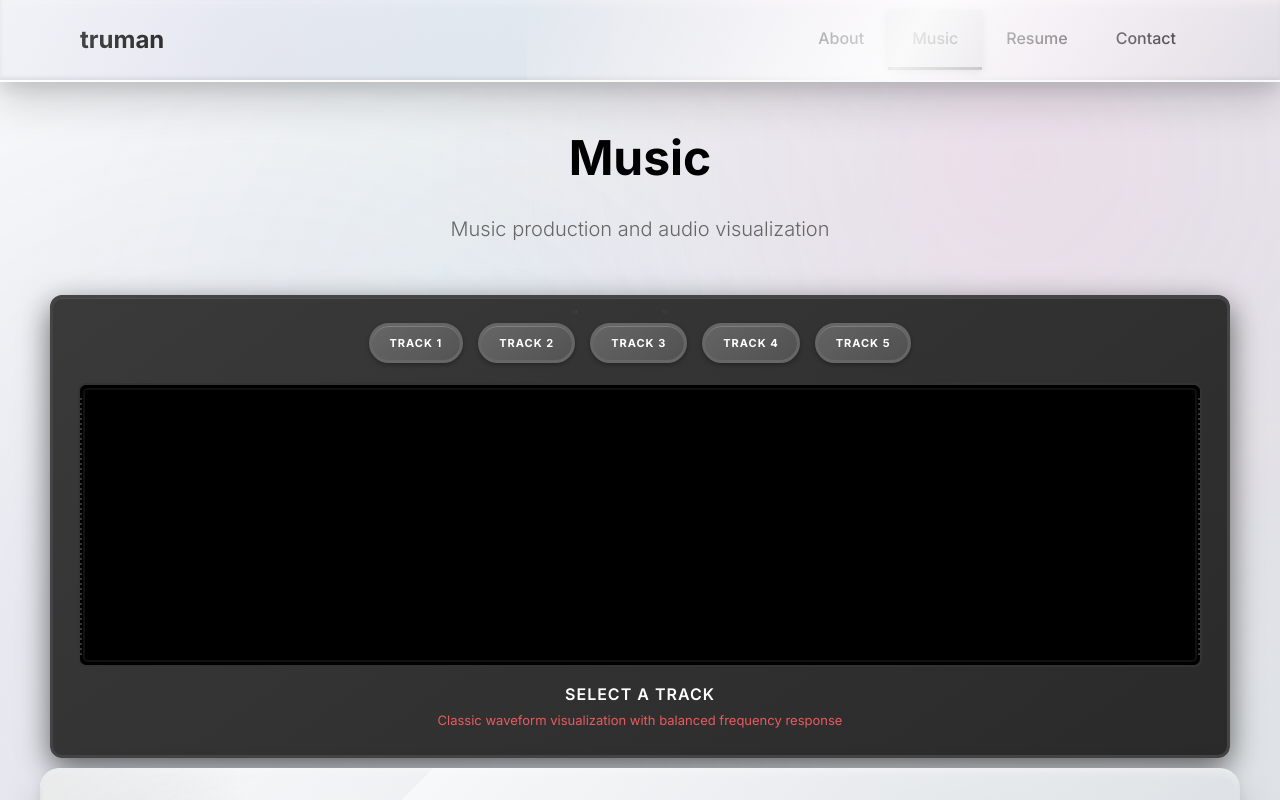
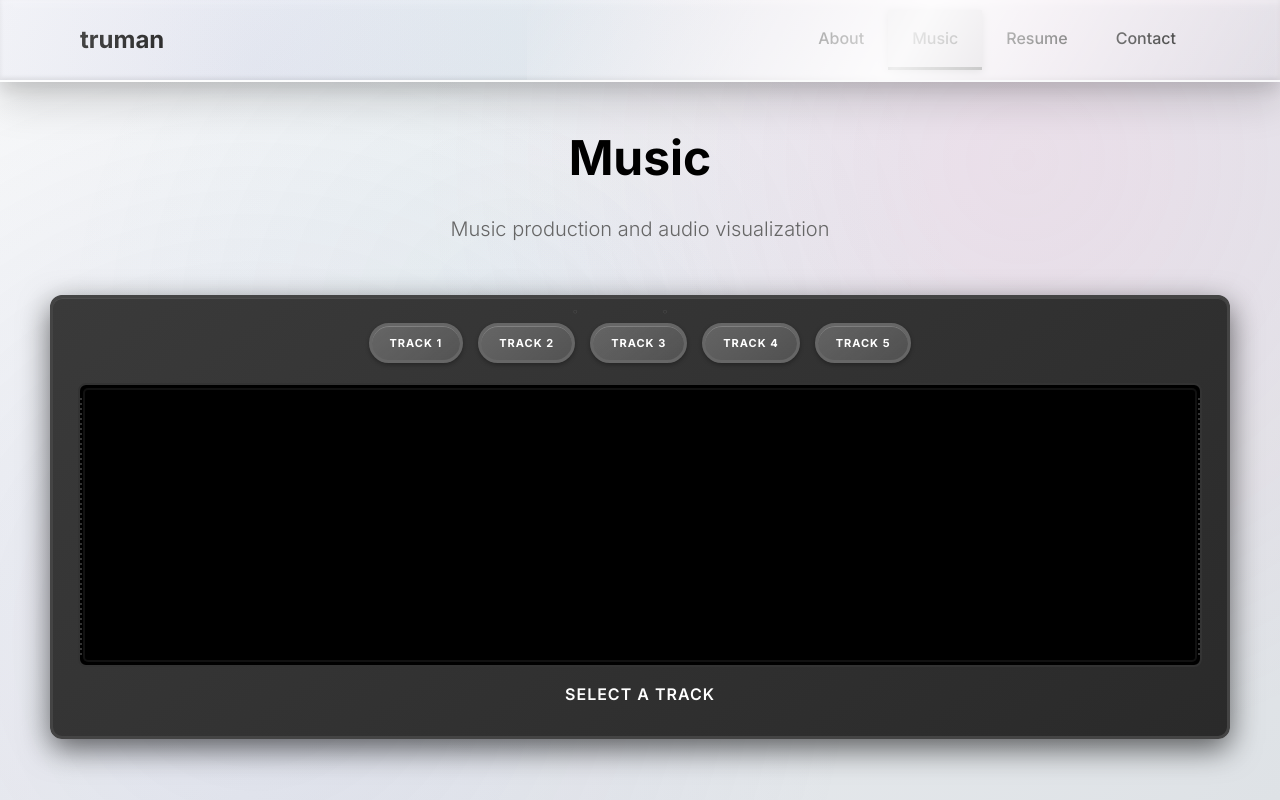
Before and after one commit to maxwharris/tgaynes-portfolio, a React (Create React App) app: page /music in a window 1280 px wide. Shown: the top 800 px of the page. Built offline with nearby package versions, Linux system fonts and the light colour scheme.

Commit message:
Music page fixes

```diff
--- a/src/App.css
+++ b/src/App.css
@@ -112,16 +112,7 @@
   transition: opacity 0.2s ease;
 }
 
-.track-button:hover {
-  transform: translateY(-2px);
-  box-shadow:
-    0 6px 12px rgba(0, 0, 0, 0.4),
-    inset 0 1px 0 rgba(255, 255, 255, 0.3);
-}
 
-.track-button:hover::before {
-  opacity: 1;
-}
 
 .track-button.active {
   box-shadow:
--- a/src/components/AudioVisualizer.jsx
+++ b/src/components/AudioVisualizer.jsx
@@ -294,7 +294,7 @@ export default function AudioVisualizer({
     }
   }, [config.volume, config.fftSize, config.smoothing]);
 
-  // Handle track button clicks - toggle play/pause for current track
+  // Handle track button clicks - play on first press, toggle for current track
   const handleTrackClick = async (index) => {
     if (currentTrackIndex === index) {
       // Clicking the same track - toggle play/pause
@@ -304,11 +304,13 @@ export default function AudioVisualizer({
         await play();
       }
     } else {
-      // Changing to a different track
+      // Changing to a different track - stop current and play new track
       if (isPlaying) {
         pause();
       }
       onTrackChange && onTrackChange(index);
+      // Start playing the new track immediately
+      setTimeout(() => play(), 100);
     }
   };
 
@@ -363,33 +365,8 @@ export default function AudioVisualizer({
 
         {/* Track Info */}
         <div className="cassette-info">
-          <div className="track-name" style={{ fontFamily: "'Inter', -apple-system, BlinkMacSystemFont, 'Segoe UI', 'Roboto', 'Oxygen', 'Ubuntu', 'Cantarell', 'Fira Sans', 'Droid Sans', 'Helvetica Neue', sans-serif" }}>{currentTrack.name}</div>
-          <div className="track-description">
-            {currentTrack.preset === 'electronic' && (
-              <span style={{ color: currentPalette[1], fontFamily: "'Inter', -apple-system, BlinkMacSystemFont, 'Segoe UI', 'Roboto', 'Oxygen', 'Ubuntu', 'Cantarell', 'Fira Sans', 'Droid Sans', 'Helvetica Neue', sans-serif" }}>
-                Neon dreams and digital pulses create an immersive electronic soundscape
-              </span>
-            )}
-            {currentTrack.preset === 'ambient' && (
-              <span style={{ color: currentPalette[1], fontFamily: "'Inter', -apple-system, BlinkMacSystemFont, 'Segoe UI', 'Roboto', 'Oxygen', 'Ubuntu', 'Cantarell', 'Fira Sans', 'Droid Sans', 'Helvetica Neue', sans-serif" }}>
-                Ethereal atmospheres and gentle textures for deep contemplation
-              </span>
-            )}
-            {currentTrack.preset === 'pop' && (
-              <span style={{ color: currentPalette[1], fontFamily: "'Inter', -apple-system, BlinkMacSystemFont, 'Segoe UI', 'Roboto', 'Oxygen', 'Ubuntu', 'Cantarell', 'Fira Sans', 'Droid Sans', 'Helvetica Neue', sans-serif" }}>
-                Catchy melodies and upbeat rhythms that get stuck in your head
-              </span>
-            )}
-            {currentTrack.preset === 'rock' && (
-              <span style={{ color: currentPalette[1], fontFamily: "'Inter', -apple-system, BlinkMacSystemFont, 'Segoe UI', 'Roboto', 'Oxygen', 'Ubuntu', 'Cantarell', 'Fira Sans', 'Droid Sans', 'Helvetica Neue', sans-serif" }}>
-                Raw energy and powerful riffs that drive the soul
-              </span>
-            )}
-            {currentTrack.preset === 'default' && (
-              <span style={{ color: currentPalette[1], fontFamily: "'Inter', -apple-system, BlinkMacSystemFont, 'Segoe UI', 'Roboto', 'Oxygen', 'Ubuntu', 'Cantarell', 'Fira Sans', 'Droid Sans', 'Helvetica Neue', sans-serif" }}>
-                Classic waveform visualization with balanced frequency response
-              </span>
-            )}
+          <div className="track-name" style={{ fontFamily: "'Inter', -apple-system, BlinkMacSystemFont, 'Segoe UI', 'Roboto', 'Oxygen', 'Ubuntu', 'Cantarell', 'Fira Sans', 'Droid Sans', 'Helvetica Neue', sans-serif" }}>
+            {isPlaying ? `NOW PLAYING: ${currentTrack.name}` : currentTrack.name}
           </div>
         </div>
       </div>
--- a/src/index.css
+++ b/src/index.css
@@ -490,30 +490,7 @@ html {
     0 -2px 4px rgba(0, 0, 0, 0.1) inset;
 }
 
-/* Hover state with enhanced reflection */
-.card:hover {
-  transform: translateY(-8px) scale(1.02) perspective(1000px) rotateX(2deg);
-  background:
-    linear-gradient(135deg, #ffffff 0%, #f8f9fa 25%, #e9ecef 50%, #dee2e6 75%, #ced4da 100%),
-    linear-gradient(135deg, #f8f9fa 0%, #e9ecef 50%, #dee2e6 100%);
-}
 
-.card:hover::before {
-  opacity: 0.9;
-  background:
-    conic-gradient(from 30deg at 15% 15%, rgba(255, 255, 255, 0.9) 0deg, transparent 45deg, transparent 180deg, rgba(0, 0, 0, 0.05) 240deg, transparent 300deg),
-    radial-gradient(ellipse at 25% 25%, rgba(255, 255, 255, 0.8) 0%, transparent 40%),
-    radial-gradient(ellipse at 75% 75%, rgba(0, 0, 0, 0.05) 0%, transparent 50%);
-}
-
-.card:hover {
-  box-shadow:
-    0 30px 60px rgba(0, 0, 0, 0.2),
-    0 12px 24px rgba(0, 0, 0, 0.15),
-    0 6px 12px rgba(255, 255, 255, 0.4) inset,
-    0 3px 6px rgba(255, 255, 255, 0.3) inset,
-    0 -3px 6px rgba(0, 0, 0, 0.1) inset;
-}
 
 /* Floating sections */
 .floating-sections {
@@ -539,10 +516,7 @@ html {
   transition: all 0.3s ease;
 }
 
-.floating-section:hover {
-  transform: translateY(-5px);
-  box-shadow: 0 12px 40px rgba(0, 0, 0, 0.15);
-}
+
 
 .section-title {
   font-size: 20px;
@@ -584,6 +558,23 @@ html {
 
 .playlist-embed {
   margin-bottom: 40px;
+}
+
+/* Section spacing for music page */
+.section-spacing {
+  margin-bottom: 80px;
+}
+
+@media (max-width: 768px) {
+  .section-spacing {
+    margin-bottom: 60px;
+  }
+}
+
+@media (max-width: 480px) {
+  .section-spacing {
+    margin-bottom: 40px;
+  }
 }
 
 .discography-section h3 {
--- a/src/pages/Music.js
+++ b/src/pages/Music.js
@@ -23,8 +23,7 @@ function Music() {
       </div>
 
       {/* Audio Visualizer Section */}
-
-        <div className="audio-visualizer-section">
+      <div className="audio-visualizer-section section-spacing">
         {/* Cassette Tape Visualizer */}
         <AudioVisualizer
           tracks={tracks}
@@ -35,9 +34,8 @@ function Music() {
         />
       </div>
 
-
       {/* Original Discography Section (fallback) */}
-      <div className="card">
+      <div className="card section-spacing">
         <div className="discography-section">
           <h3>Complete Discography</h3>
           <div className="discography-list">
```
Lines whose indentation alone changed are shown as unchanged.
